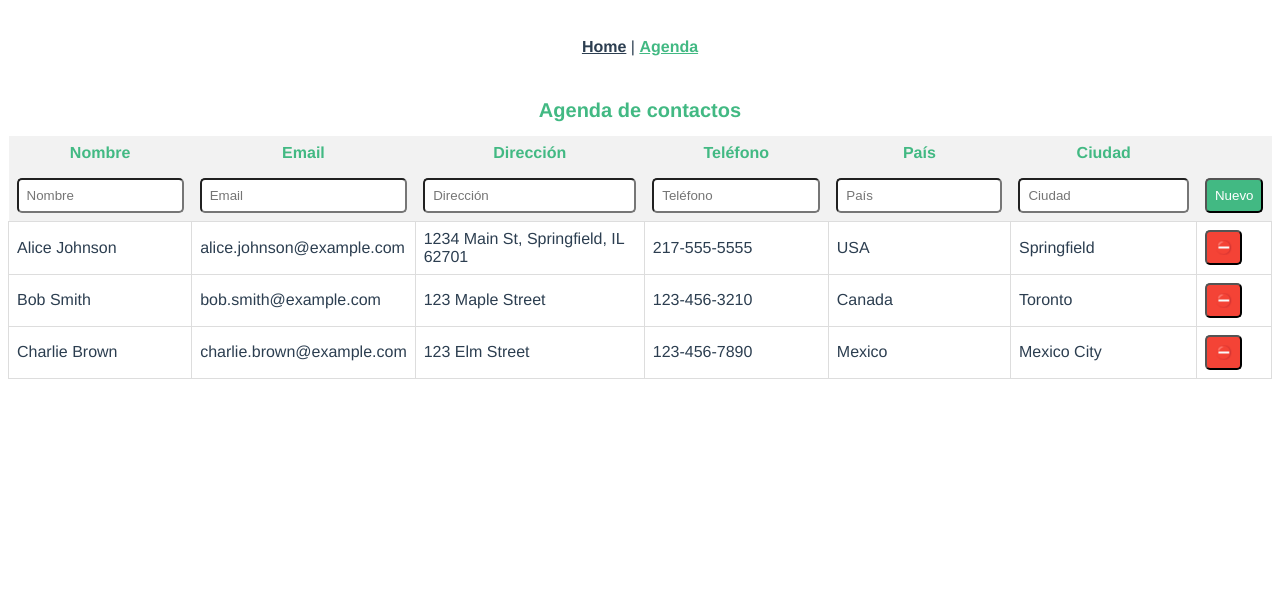
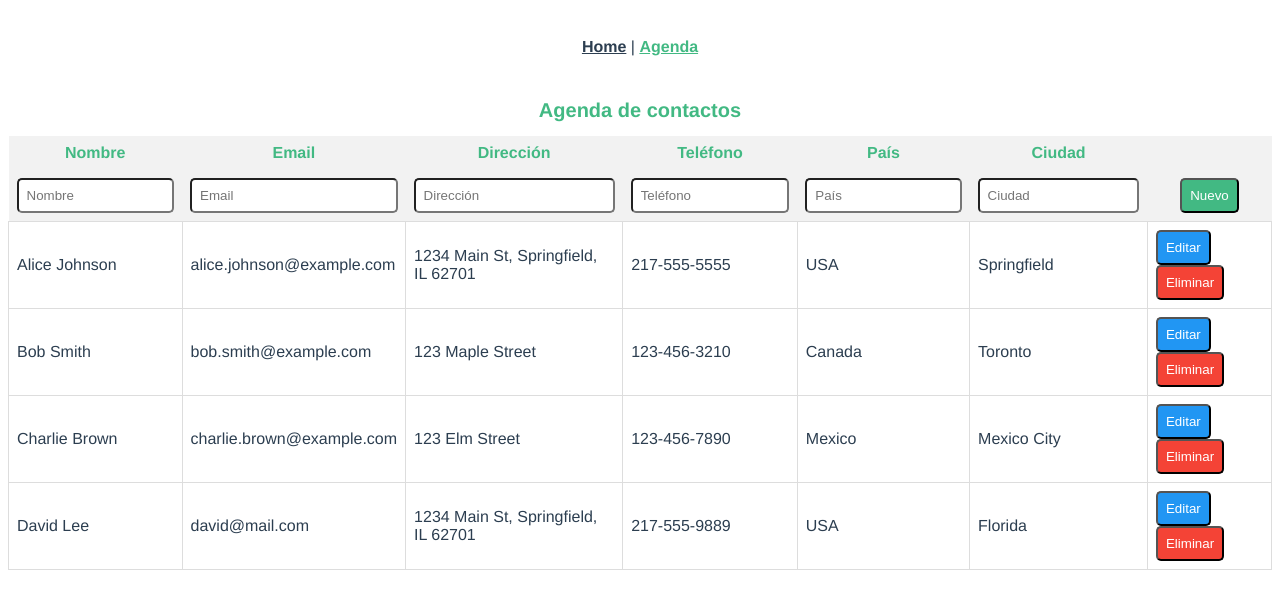
Before and after one commit to adhes14/agenda_vue, a Vue app: page /agenda in a window 1280 px wide. Shown: the top 608 px of the page. Built offline with nearby package versions, Linux system fonts and the light colour scheme.

Commit message:
editar un contacto

```diff
--- a/src/views/AgendaView.vue
+++ b/src/views/AgendaView.vue
@@ -19,7 +19,7 @@
           <th><input type="text" v-model="contacto.phone" placeholder="Teléfono"></th>
           <th><input type="text" v-model="contacto.country" placeholder="País"></th>
           <th><input type="text" v-model="contacto.city" placeholder="Ciudad"></th>
-          <th><button class="nuevo" @click="guardarNuevo()" >Nuevo</button></th>
+          <th><button class="nuevo" @click="guardarNuevo()" >{{ this.contacto.id ? 'Editar' : 'Nuevo' }}</button></th>
         </tr>
       </thead>
       <tbody>
@@ -30,7 +30,10 @@
           <td>{{ contacto.phone }}</td>
           <td>{{ contacto.country }}</td>
           <td>{{ contacto.city }}</td>
-          <td><button class="eliminar" @click="eliminarContacto(index)">⛔</button></td>
+          <td>
+            <button class="editar" @click="editarContacto(contacto)">Editar</button>
+            <button class="eliminar" @click="eliminarContacto(index)">Eliminar</button>
+          </td>
         </tr>
       </tbody>
     </table>
@@ -79,15 +82,29 @@ export default {
           country: 'Mexico',
           city: 'Mexico City',
         },
+        {
+          id: 4,
+          name: 'David Lee',
+          email: 'david@mail.com',
+          address: '1234 Main St, Springfield, IL 62701',
+          phone: '217-555-9889',
+          country: 'USA',
+          city: 'Florida',
+        }
       ]
     }
   },
   methods: {
     guardarNuevo() {
-      if (this.contacto.id === 0) this.contacto.id = this.contactos.length + 1;
-      this.contactos.push({
-        ...this.contacto,
-      });
+      if (this.contacto.id) {
+        const index = this.contactos.findIndex(contacto => contacto.id === this.contacto.id);
+        this.contactos[index] = { ...this.contacto };
+      } else {
+        this.contacto.id = this.contactos.length + 1;
+        this.contactos.push({
+          ...this.contacto,
+        });
+      }
       this.contacto = {
         id: 0,
         name: '',
@@ -97,6 +114,9 @@ export default {
         country: '',
         city: '',
       };
+    },
+    editarContacto(contacto) {
+      this.contacto = { ...contacto };
     },
     eliminarContacto(key) {
       console.log(key);
@@ -145,6 +165,10 @@ th {
 td {
   text-align: left;
   border: 1px solid #ddd;
+  .editar {
+    background-color: #2196F3;
+    color: white;
+  }
   .eliminar {
     background-color: #f44336;
     color: white;
```
